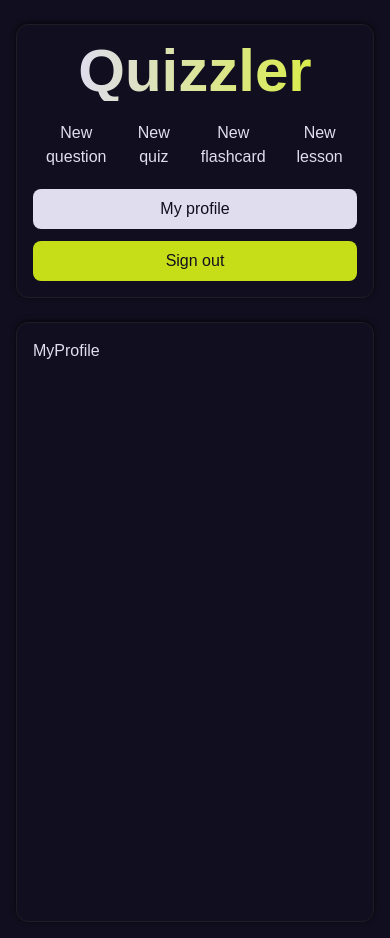
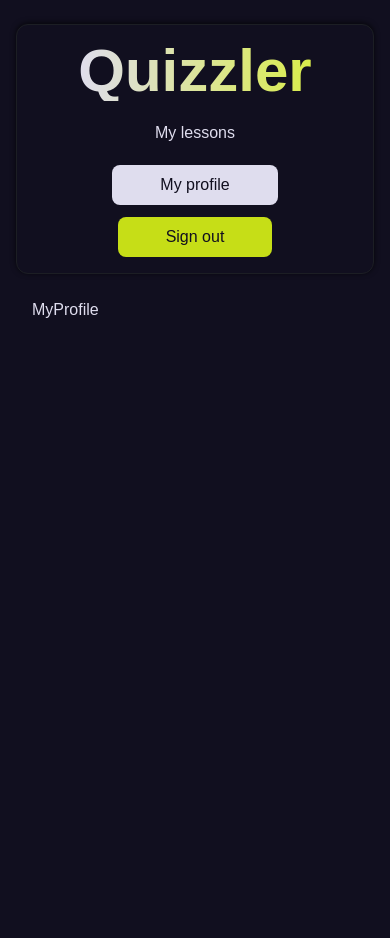
Before and after one commit to radekrzepka/quizzler-frontend, a Next.js app: page /dashboard/my-profile in a window 390 px wide. After the commit the page ends 844 px from the top, so only its background shows below. Built offline with nearby package versions, Linux system fonts and the light colour scheme; a web font is replaced by a local one.

Commit message:
feat: fix styling and paths

```diff
--- a/src/app/dashboard/layout.tsx
+++ b/src/app/dashboard/layout.tsx
@@ -4,9 +4,7 @@ export default function Layout({ children }: { children: React.ReactNode }) {
    return (
       <div className="m-4">
          <DashboardNavigation />
-         <div className="shadow-shadow min-h-[600px] rounded-xl border-[1px] border-borderContainer bg-background p-4 text-text shadow-containerShadow">
-            {children}
-         </div>
+         <div className="ml-4">{children}</div>
       </div>
    );
 }
--- /dev/null
+++ b/src/app/dashboard/my-lessons/page.tsx
@@ -0,0 +1,9 @@
+import { FC } from "react";
+
+interface MyLessonsProps {}
+
+const MyLessons: FC<MyLessonsProps> = ({}) => {
+   return <div>MyLessons</div>;
+};
+
+export default MyLessons;
--- a/src/app/dashboard/new-flashcard/page.tsx
+++ /dev/null
@@ -1,9 +0,0 @@
-import { FC } from "react";
-
-interface NewFlashcardProps {}
-
-const NewFlashcard: FC<NewFlashcardProps> = ({}) => {
-   return <div>NewFlashcard</div>;
-};
-
-export default NewFlashcard;
--- a/src/app/dashboard/new-lesson/page.tsx
+++ /dev/null
@@ -1,9 +0,0 @@
-import { FC } from "react";
-
-interface NewLessonProps {}
-
-const NewLesson: FC<NewLessonProps> = ({}) => {
-   return <div>NewLesson</div>;
-};
-
-export default NewLesson;
--- a/src/app/dashboard/new-question/page.tsx
+++ /dev/null
@@ -1,9 +0,0 @@
-import { FC } from "react";
-
-interface NewQuestionProps {}
-
-const NewQuestion: FC<NewQuestionProps> = ({}) => {
-   return <div>NewQuestion</div>;
-};
-
-export default NewQuestion;
--- a/src/app/dashboard/new-quiz/page.tsx
+++ /dev/null
@@ -1,9 +0,0 @@
-import { FC } from "react";
-
-interface NewQuizProps {}
-
-const NewQuiz: FC<NewQuizProps> = ({}) => {
-   return <div>NewQuiz</div>;
-};
-
-export default NewQuiz;
--- a/src/modules/dashboard/dashboard-navigation.tsx
+++ b/src/modules/dashboard/dashboard-navigation.tsx
@@ -12,51 +12,31 @@ interface DashboardNavigationProps {}
 
 const DashboardNavigation: FC<DashboardNavigationProps> = ({}) => {
    const [signOutClicked, setSignOutClicked] = useState(false);
-   const [myProfileClicked, setMyProfileClicked] = useState(false);
    const router = useRouter();
 
    return (
       <nav className="shadow-shadow my-6 flex flex-col items-center justify-between gap-4 rounded-xl border-[1px] border-borderContainer bg-background p-4 text-text shadow-containerShadow xl:flex-row">
-         <LogoText variant="light">
-            <Link href="/dashboard">Quizzler</Link>
-         </LogoText>
+         <Link href="/dashboard">
+            <LogoText variant="light">Quizzler</LogoText>
+         </Link>
          <ul className="flex gap-1 text-center md:gap-6">
             <li className="grid place-items-center">
                <DashboardNavigationLink
-                  path="/dashboard/new-question"
-                  label="New question"
-               />
-            </li>
-            <li className="grid place-items-center">
-               <DashboardNavigationLink
-                  path="/dashboard/new-quiz"
-                  label="New quiz"
-               />
-            </li>
-            <li className="grid place-items-center">
-               <DashboardNavigationLink
-                  path="/dashboard/new-flashcard"
-                  label="New flashcard"
-               />
-            </li>
-            <li className="grid place-items-center">
-               <DashboardNavigationLink
-                  path="/dashboard/new-lesson"
-                  label="New lesson"
+                  path="/dashboard/my-lessons"
+                  label="My lessons"
                />
             </li>
          </ul>
          <div className="grid w-full place-items-center lg:block lg:w-auto">
+            <Link href="/dashboard/my-profile">
                <Button
                   label="My profile"
                   variant="white"
                   type="button"
-               onClick={() => {
-                  setMyProfileClicked(true);
-                  router.push("/dashboard/my-profile");
-               }}
                   className="mb-3 w-full md:w-1/2 lg:mr-3 lg:w-auto"
                />
+            </Link>
+            <Link href="/">
                <Button
                   isLoading={signOutClicked}
                   label="Sign out"
@@ -66,9 +46,9 @@ const DashboardNavigation: FC<DashboardNavigationProps> = ({}) => {
                   onClick={() => {
                      setSignOutClicked(true);
                      deleteCookie("JWT");
-                  router.push("/");
                   }}
                />
+            </Link>
          </div>
       </nav>
    );
--- a/src/modules/home-page/home-main.tsx
+++ b/src/modules/home-page/home-main.tsx
@@ -1,6 +1,6 @@
 const HomeMain = () => {
    return (
-      <main className="mt-4 grid grid-cols-1 rounded-xl border-[1px] border-borderContainer p-4 shadow-containerShadow md:grid-cols-2">
+      <main className="grid grid-cols-1 rounded-xl p-4 md:grid-cols-2">
          <section>
             <div className="my-3">
                <h3 className="text-4xl">Welcome in quizzler !</h3>
```
Lines whose indentation alone changed are shown as unchanged.
